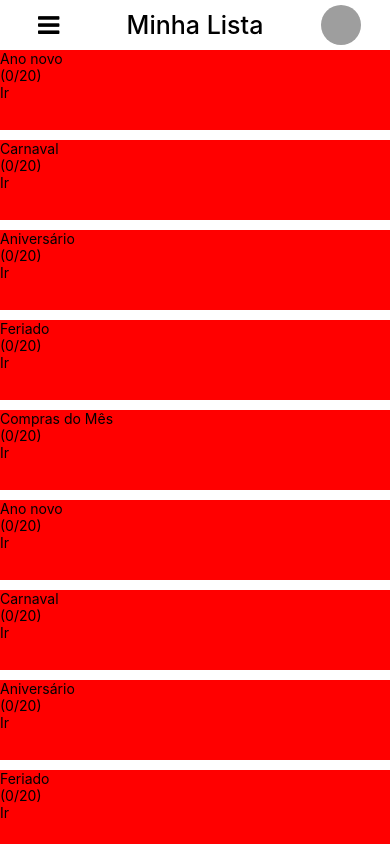
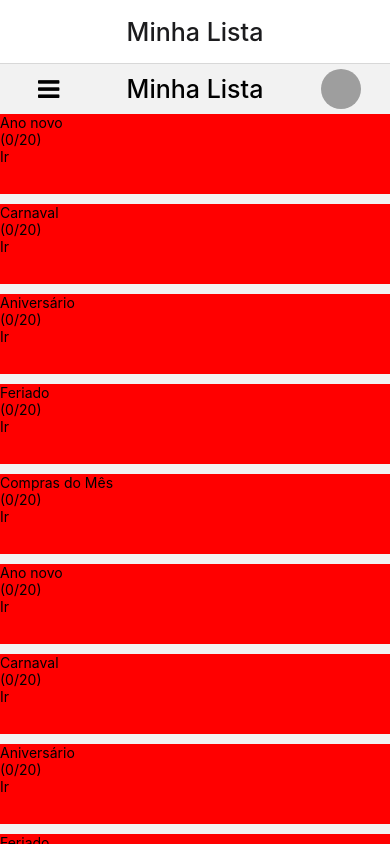
Before and after one commit to ToBanker/Residencia_Serratec_2021.2, a React Native app: screen /Home in a window 390 px wide. Built offline with nearby package versions, Linux system fonts and the light colour scheme; grey boxes are pictures that could not be loaded.

Commit message:
Implementação da navegação stack

```diff
--- a/package.json
+++ b/package.json
@@ -10,8 +10,12 @@
     "lint": "eslint ."
   },
   "dependencies": {
+    "@react-navigation/native": "^6.0.6",
+    "@react-navigation/native-stack": "^6.2.5",
     "react": "17.0.2",
     "react-native": "0.66.3",
+    "react-native-safe-area-context": "^3.3.2",
+    "react-native-screens": "^3.10.0",
     "react-native-vector-icons": "^9.0.0"
   },
   "devDependencies": {
--- a/src/App.js
+++ b/src/App.js
@@ -1,9 +1,12 @@
 import React from 'react';
-import Home from './pages/Home/Home';
+import {NavigationContainer} from '@react-navigation/native';
+import AppRoute from './routes/app.routes';
 
 const App = () => {
   return (
-    <Home />
+    <NavigationContainer>
+      <AppRoute />
+    </NavigationContainer>
   );
 };
 
--- /dev/null
+++ b/src/routes/app.routes.js
@@ -0,0 +1,25 @@
+import React from "react";
+import {createNativeStackNavigator} from '@react-navigation/native-stack';
+import Home from '../pages/Home/Home';
+import Listagem from "../pages/Listagem/Listagem";
+
+const Stack = createNativeStackNavigator();
+
+const AppRoute = () => {
+    return(
+        <Stack.Navigator>
+            <Stack.Screen name='Home' component={Home} options={{
+                title: 'Minha Lista',
+                headerTitleStyle: {
+                    fontSize: 25,
+                    fontWeight: '500',
+                },
+                headerTitleAlign: 'center'
+
+            }}/>
+            <Stack.Screen name='Listagem' component={Listagem} />
+        </Stack.Navigator>
+    )
+};
+
+export default AppRoute;
```
Also changed, not shown: 1 other file (tests, documents, lock files or other folders).
